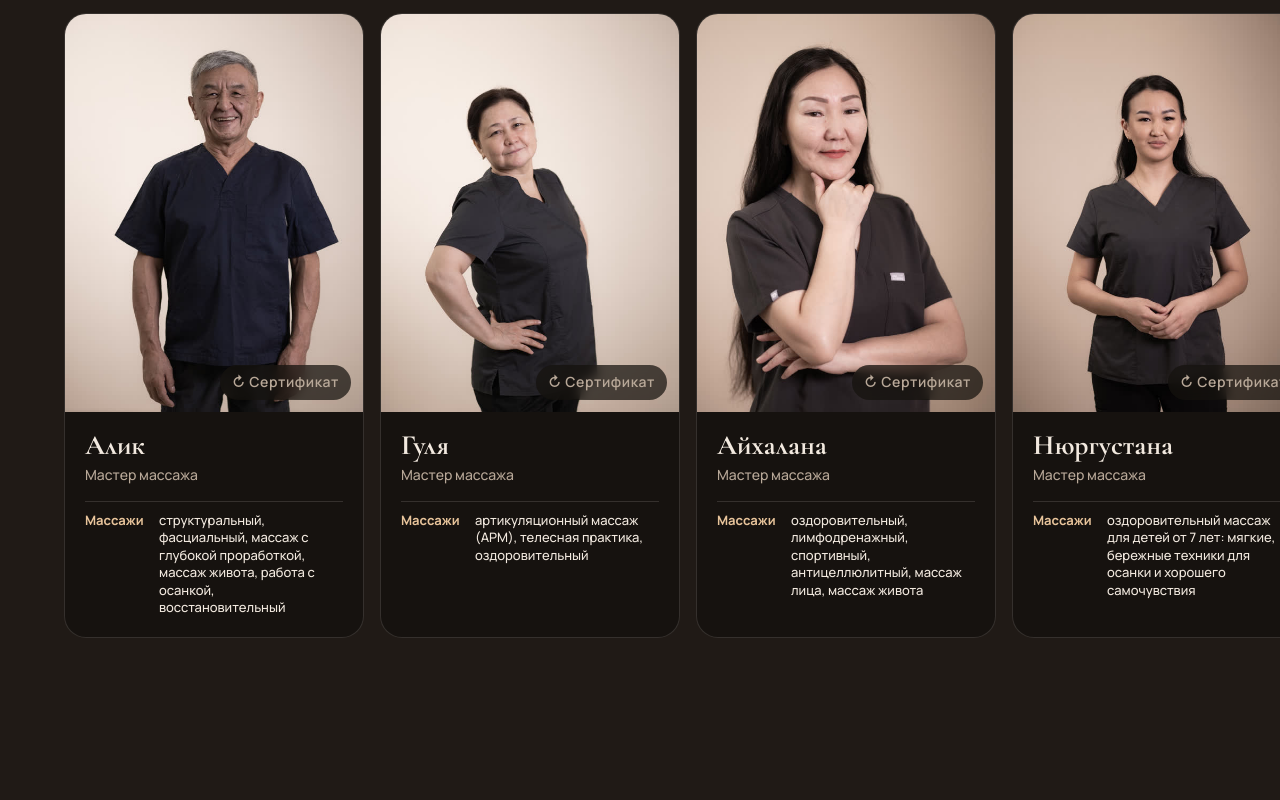
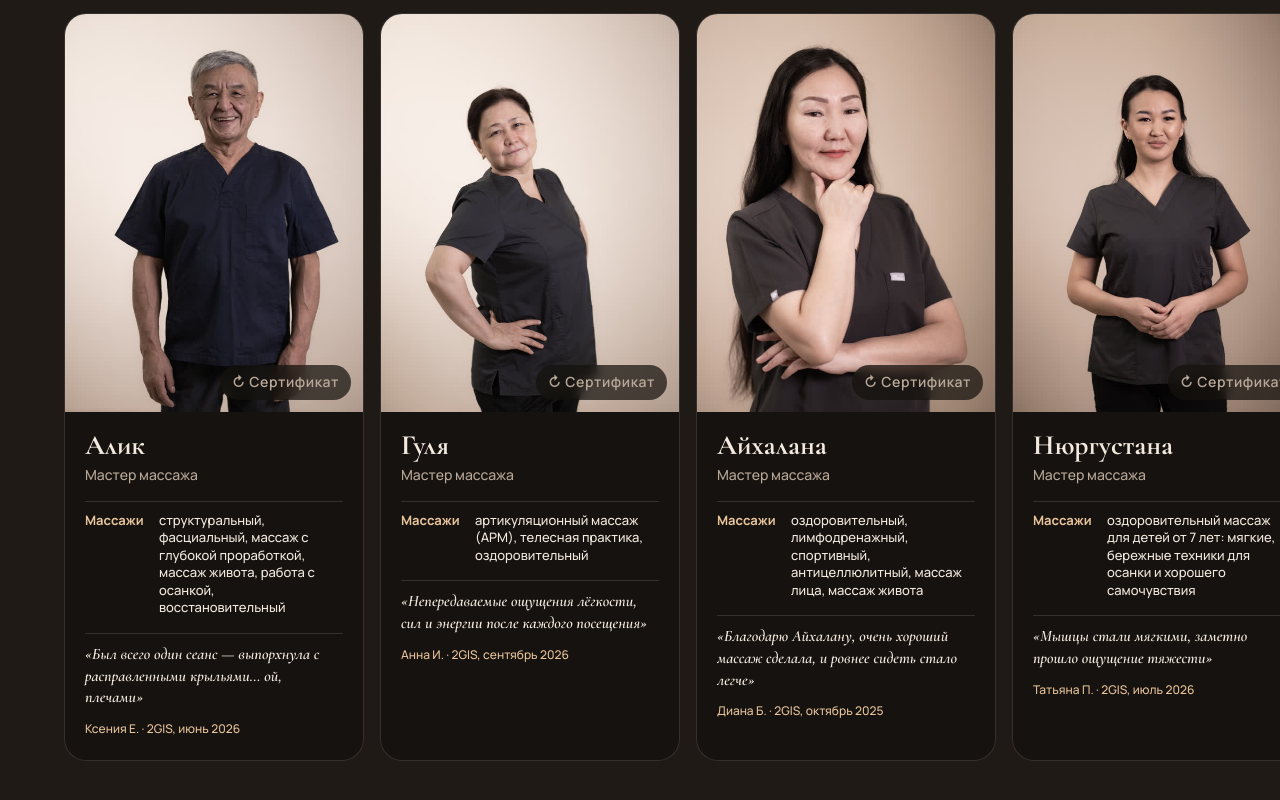
Before and after one commit to zhakypovpulse-byte/massageyakutsk, a plain HTML site: page index.html in a window 1280 px wide. Shown: the part 10500-11300 px from the top of the page. Drawn offline with Linux system fonts and the light colour scheme; no server answers; animation ran at ten frames a second.

Commit message:
content: отзыв из 2GIS в карточке каждого мастера

```diff
--- a/index.html
+++ b/index.html
@@ -630,13 +630,13 @@
         <p class="masters__lead" data-i18n="masters_lead">У каждого мастера свой опыт и своя техника. Нажмите на фото, чтобы увидеть сертификат. Скажите в WhatsApp, к кому хотите, и мы подберём время.</p>
       </div>
       <div class="masters__rail">
-        <figure class="master"><button class="master__flip" type="button" aria-pressed="false" aria-label="Алик: показать сертификат"><span class="master__face master__face--front"><img src="img/massazhist-yakutsk-alik-sm.jpg" srcset="img/massazhist-yakutsk-alik-sm.jpg 560w, img/massazhist-yakutsk-alik.jpg 900w" sizes="(max-width: 768px) 70vw, 300px" alt="Алик — массажист в Якутске, салон Массаж.якт" loading="lazy" decoding="async"></span><span class="master__face master__face--back"><!-- [ЗАМЕНИТЬ] <img src="img/cert-....jpg" alt="Сертификат мастера Алик"> --><span class="master__cert-empty">Сертификат<br>скоро здесь</span></span><span class="master__hint" aria-hidden="true"></span></button><figcaption><b>Алик</b><span>Мастер массажа</span><dl class="master__info"><div><dt>Массажи</dt><dd>структуральный, фасциальный, массаж с глубокой проработкой, массаж живота, работа с осанкой, восстановительный</dd></div></dl></figcaption></figure>
-        <figure class="master"><button class="master__flip" type="button" aria-pressed="false" aria-label="Гуля: показать сертификат"><span class="master__face master__face--front"><img src="img/massazhist-yakutsk-gulya-sm.jpg" srcset="img/massazhist-yakutsk-gulya-sm.jpg 560w, img/massazhist-yakutsk-gulya.jpg 900w" sizes="(max-width: 768px) 70vw, 300px" alt="Гуля — массажист в Якутске, салон Массаж.якт" loading="lazy" decoding="async"></span><span class="master__face master__face--back"><!-- [ЗАМЕНИТЬ] <img src="img/cert-....jpg" alt="Сертификат мастера Гуля"> --><span class="master__cert-empty">Сертификат<br>скоро здесь</span></span><span class="master__hint" aria-hidden="true"></span></button><figcaption><b>Гуля</b><span>Мастер массажа</span><dl class="master__info"><div><dt>Массажи</dt><dd>артикуляционный массаж (АРМ), телесная практика, оздоровительный</dd></div></dl></figcaption></figure>
-        <figure class="master"><button class="master__flip" type="button" aria-pressed="false" aria-label="Айхалана: показать сертификат"><span class="master__face master__face--front"><img src="img/massazhist-yakutsk-aykhalana-sm.jpg" srcset="img/massazhist-yakutsk-aykhalana-sm.jpg 560w, img/massazhist-yakutsk-aykhalana.jpg 900w" sizes="(max-width: 768px) 70vw, 300px" alt="Айхалана — массажист в Якутске, салон Массаж.якт" loading="lazy" decoding="async"></span><span class="master__face master__face--back"><img src="img/cert-aykhalana.jpg" alt="Сертификат мастера Айхалана: классический, лимфодренажный, антицеллюлитный и моделирующий массаж, Северная школа массажа, 2021" loading="lazy" decoding="async"></span><span class="master__hint" aria-hidden="true"></span></button><figcaption><b>Айхалана</b><span>Мастер массажа</span><dl class="master__info"><div><dt>Массажи</dt><dd>оздоровительный, лимфодренажный, спортивный, антицеллюлитный, массаж лица, массаж живота</dd></div></dl></figcaption></figure>
-        <figure class="master"><button class="master__flip" type="button" aria-pressed="false" aria-label="Нюргустана: показать сертификат"><span class="master__face master__face--front"><img src="img/massazhist-yakutsk-nyurgustana-sm.jpg" srcset="img/massazhist-yakutsk-nyurgustana-sm.jpg 560w, img/massazhist-yakutsk-nyurgustana.jpg 900w" sizes="(max-width: 768px) 70vw, 300px" alt="Нюргустана — массажист в Якутске, салон Массаж.якт" loading="lazy" decoding="async"></span><span class="master__face master__face--back"><!-- [ЗАМЕНИТЬ] <img src="img/cert-....jpg" alt="Сертификат мастера Нюргустана"> --><span class="master__cert-empty">Сертификат<br>скоро здесь</span></span><span class="master__hint" aria-hidden="true"></span></button><figcaption><b>Нюргустана</b><span>Мастер массажа</span><dl class="master__info"><div><dt>Массажи</dt><dd>оздоровительный массаж для детей от 7 лет: мягкие, бережные техники для осанки и хорошего самочувствия</dd></div></dl></figcaption></figure>
-        <figure class="master"><button class="master__flip" type="button" aria-pressed="false" aria-label="Аял: показать сертификат"><span class="master__face master__face--front"><img src="img/massazhist-yakutsk-ayal-sm.jpg" srcset="img/massazhist-yakutsk-ayal-sm.jpg 560w, img/massazhist-yakutsk-ayal.jpg 900w" sizes="(max-width: 768px) 70vw, 300px" alt="Аял — массажист в Якутске, салон Массаж.якт" loading="lazy" decoding="async"></span><span class="master__face master__face--back"><img src="img/cert-ayal.jpg" alt="Свидетельство мастера Аял: семинар «Трастовые техники — новый подход», 2024" loading="lazy" decoding="async"></span><span class="master__hint" aria-hidden="true"></span></button><figcaption><b>Аял</b><span>Мастер массажа</span><dl class="master__info"><div><dt>Массажи</dt><dd>массаж с глубокой проработкой, спортивный, классический, баночный, лимфодренажный, расслабляющий</dd></div></dl></figcaption></figure>
-        <figure class="master"><button class="master__flip" type="button" aria-pressed="false" aria-label="Алексей: показать сертификат"><span class="master__face master__face--front"><img src="img/massazhist-yakutsk-aleksey-sm.jpg" srcset="img/massazhist-yakutsk-aleksey-sm.jpg 560w, img/massazhist-yakutsk-aleksey.jpg 900w" sizes="(max-width: 768px) 70vw, 300px" alt="Алексей — массажист в Якутске, салон Массаж.якт" loading="lazy" decoding="async"></span><span class="master__face master__face--back"><!-- [ЗАМЕНИТЬ] <img src="img/cert-....jpg" alt="Сертификат мастера Алексей"> --><span class="master__cert-empty">Сертификат<br>скоро здесь</span></span><span class="master__hint" aria-hidden="true"></span></button><figcaption><b>Алексей</b><span>Мастер массажа</span><dl class="master__info"><div><dt>Массажи</dt><dd>лимфодренажный, классический, баночный, спортивный, расслабляющий, оздоровительный</dd></div></dl></figcaption></figure>
-        <figure class="master"><button class="master__flip" type="button" aria-pressed="false" aria-label="Александр: показать сертификат"><span class="master__face master__face--front"><img src="img/massazhist-yakutsk-aleksandr-sm.jpg" srcset="img/massazhist-yakutsk-aleksandr-sm.jpg 560w, img/massazhist-yakutsk-aleksandr.jpg 900w" sizes="(max-width: 768px) 70vw, 300px" alt="Александр — массажист в Якутске, салон Массаж.якт" loading="lazy" decoding="async"></span><span class="master__face master__face--back"><img src="img/cert-aleksandr.jpg" alt="Свидетельство мастера Александр: косметик-эстетист по уходу за телом, 320 часов, 2026" loading="lazy" decoding="async"></span><span class="master__hint" aria-hidden="true"></span></button><figcaption><b>Александр</b><span>Мастер массажа</span><dl class="master__info"><div><dt>Массажи</dt><dd>классический, оздоровительный, расслабляющий, спортивный, лимфодренажный, баночный</dd></div></dl></figcaption></figure>
+        <figure class="master"><button class="master__flip" type="button" aria-pressed="false" aria-label="Алик: показать сертификат"><span class="master__face master__face--front"><img src="img/massazhist-yakutsk-alik-sm.jpg" srcset="img/massazhist-yakutsk-alik-sm.jpg 560w, img/massazhist-yakutsk-alik.jpg 900w" sizes="(max-width: 768px) 70vw, 300px" alt="Алик — массажист в Якутске, салон Массаж.якт" loading="lazy" decoding="async"></span><span class="master__face master__face--back"><!-- [ЗАМЕНИТЬ] <img src="img/cert-....jpg" alt="Сертификат мастера Алик"> --><span class="master__cert-empty">Сертификат<br>скоро здесь</span></span><span class="master__hint" aria-hidden="true"></span></button><figcaption><b>Алик</b><span>Мастер массажа</span><dl class="master__info"><div><dt>Массажи</dt><dd>структуральный, фасциальный, массаж с глубокой проработкой, массаж живота, работа с осанкой, восстановительный</dd></div></dl><blockquote class="master__quote"><p>«Был всего один сеанс — выпорхнула с расправленными крыльями… ой, плечами»</p><cite>Ксения Е. · 2GIS, июнь 2026</cite></blockquote></figcaption></figure>
+        <figure class="master"><button class="master__flip" type="button" aria-pressed="false" aria-label="Гуля: показать сертификат"><span class="master__face master__face--front"><img src="img/massazhist-yakutsk-gulya-sm.jpg" srcset="img/massazhist-yakutsk-gulya-sm.jpg 560w, img/massazhist-yakutsk-gulya.jpg 900w" sizes="(max-width: 768px) 70vw, 300px" alt="Гуля — массажист в Якутске, салон Массаж.якт" loading="lazy" decoding="async"></span><span class="master__face master__face--back"><!-- [ЗАМЕНИТЬ] <img src="img/cert-....jpg" alt="Сертификат мастера Гуля"> --><span class="master__cert-empty">Сертификат<br>скоро здесь</span></span><span class="master__hint" aria-hidden="true"></span></button><figcaption><b>Гуля</b><span>Мастер массажа</span><dl class="master__info"><div><dt>Массажи</dt><dd>артикуляционный массаж (АРМ), телесная практика, оздоровительный</dd></div></dl><blockquote class="master__quote"><p>«Непередаваемые ощущения лёгкости, сил и энергии после каждого посещения»</p><cite>Анна И. · 2GIS, сентябрь 2026</cite></blockquote></figcaption></figure>
+        <figure class="master"><button class="master__flip" type="button" aria-pressed="false" aria-label="Айхалана: показать сертификат"><span class="master__face master__face--front"><img src="img/massazhist-yakutsk-aykhalana-sm.jpg" srcset="img/massazhist-yakutsk-aykhalana-sm.jpg 560w, img/massazhist-yakutsk-aykhalana.jpg 900w" sizes="(max-width: 768px) 70vw, 300px" alt="Айхалана — массажист в Якутске, салон Массаж.якт" loading="lazy" decoding="async"></span><span class="master__face master__face--back"><img src="img/cert-aykhalana.jpg" alt="Сертификат мастера Айхалана: классический, лимфодренажный, антицеллюлитный и моделирующий массаж, Северная школа массажа, 2021" loading="lazy" decoding="async"></span><span class="master__hint" aria-hidden="true"></span></button><figcaption><b>Айхалана</b><span>Мастер массажа</span><dl class="master__info"><div><dt>Массажи</dt><dd>оздоровительный, лимфодренажный, спортивный, антицеллюлитный, массаж лица, массаж живота</dd></div></dl><blockquote class="master__quote"><p>«Благодарю Айхалану, очень хороший массаж сделала, и ровнее сидеть стало легче»</p><cite>Диана Б. · 2GIS, октябрь 2025</cite></blockquote></figcaption></figure>
+        <figure class="master"><button class="master__flip" type="button" aria-pressed="false" aria-label="Нюргустана: показать сертификат"><span class="master__face master__face--front"><img src="img/massazhist-yakutsk-nyurgustana-sm.jpg" srcset="img/massazhist-yakutsk-nyurgustana-sm.jpg 560w, img/massazhist-yakutsk-nyurgustana.jpg 900w" sizes="(max-width: 768px) 70vw, 300px" alt="Нюргустана — массажист в Якутске, салон Массаж.якт" loading="lazy" decoding="async"></span><span class="master__face master__face--back"><!-- [ЗАМЕНИТЬ] <img src="img/cert-....jpg" alt="Сертификат мастера Нюргустана"> --><span class="master__cert-empty">Сертификат<br>скоро здесь</span></span><span class="master__hint" aria-hidden="true"></span></button><figcaption><b>Нюргустана</b><span>Мастер массажа</span><dl class="master__info"><div><dt>Массажи</dt><dd>оздоровительный массаж для детей от 7 лет: мягкие, бережные техники для осанки и хорошего самочувствия</dd></div></dl><blockquote class="master__quote"><p>«Мышцы стали мягкими, заметно прошло ощущение тяжести»</p><cite>Татьяна П. · 2GIS, июль 2026</cite></blockquote></figcaption></figure>
+        <figure class="master"><button class="master__flip" type="button" aria-pressed="false" aria-label="Аял: показать сертификат"><span class="master__face master__face--front"><img src="img/massazhist-yakutsk-ayal-sm.jpg" srcset="img/massazhist-yakutsk-ayal-sm.jpg 560w, img/massazhist-yakutsk-ayal.jpg 900w" sizes="(max-width: 768px) 70vw, 300px" alt="Аял — массажист в Якутске, салон Массаж.якт" loading="lazy" decoding="async"></span><span class="master__face master__face--back"><img src="img/cert-ayal.jpg" alt="Свидетельство мастера Аял: семинар «Трастовые техники — новый подход», 2024" loading="lazy" decoding="async"></span><span class="master__hint" aria-hidden="true"></span></button><figcaption><b>Аял</b><span>Мастер массажа</span><dl class="master__info"><div><dt>Массажи</dt><dd>массаж с глубокой проработкой, спортивный, классический, баночный, лимфодренажный, расслабляющий</dd></div></dl><blockquote class="master__quote"><p>«Внимательный, чуткий, мастер своего дела!»</p><cite>Туяра И. · 2GIS, январь 2026</cite></blockquote></figcaption></figure>
+        <figure class="master"><button class="master__flip" type="button" aria-pressed="false" aria-label="Алексей: показать сертификат"><span class="master__face master__face--front"><img src="img/massazhist-yakutsk-aleksey-sm.jpg" srcset="img/massazhist-yakutsk-aleksey-sm.jpg 560w, img/massazhist-yakutsk-aleksey.jpg 900w" sizes="(max-width: 768px) 70vw, 300px" alt="Алексей — массажист в Якутске, салон Массаж.якт" loading="lazy" decoding="async"></span><span class="master__face master__face--back"><!-- [ЗАМЕНИТЬ] <img src="img/cert-....jpg" alt="Сертификат мастера Алексей"> --><span class="master__cert-empty">Сертификат<br>скоро здесь</span></span><span class="master__hint" aria-hidden="true"></span></button><figcaption><b>Алексей</b><span>Мастер массажа</span><dl class="master__info"><div><dt>Массажи</dt><dd>лимфодренажный, классический, баночный, спортивный, расслабляющий, оздоровительный</dd></div></dl><blockquote class="master__quote"><p>«Массаж бомбезный. Как будто снова родилась»</p><cite>Татьяна С. · 2GIS, октябрь 2025</cite></blockquote></figcaption></figure>
+        <figure class="master"><button class="master__flip" type="button" aria-pressed="false" aria-label="Александр: показать сертификат"><span class="master__face master__face--front"><img src="img/massazhist-yakutsk-aleksandr-sm.jpg" srcset="img/massazhist-yakutsk-aleksandr-sm.jpg 560w, img/massazhist-yakutsk-aleksandr.jpg 900w" sizes="(max-width: 768px) 70vw, 300px" alt="Александр — массажист в Якутске, салон Массаж.якт" loading="lazy" decoding="async"></span><span class="master__face master__face--back"><img src="img/cert-aleksandr.jpg" alt="Свидетельство мастера Александр: косметик-эстетист по уходу за телом, 320 часов, 2026" loading="lazy" decoding="async"></span><span class="master__hint" aria-hidden="true"></span></button><figcaption><b>Александр</b><span>Мастер массажа</span><dl class="master__info"><div><dt>Массажи</dt><dd>классический, оздоровительный, расслабляющий, спортивный, лимфодренажный, баночный</dd></div></dl><blockquote class="master__quote"><p>«Очень чуткий подход: мастер нашёл все зажатые точки и бережно проработал их»</p><cite>Александра А. · 2GIS, сентябрь 2026</cite></blockquote></figcaption></figure>
         <figure class="master"><button class="master__flip" type="button" aria-pressed="false" aria-label="Ислам: показать сертификат"><span class="master__face master__face--front"><img src="img/massazhist-yakutsk-islam-sm.jpg" srcset="img/massazhist-yakutsk-islam-sm.jpg 560w, img/massazhist-yakutsk-islam.jpg 900w" sizes="(max-width: 768px) 70vw, 300px" alt="Ислам — мастер массажа, салон Массаж.якт в Якутске" loading="lazy" decoding="async"></span><span class="master__face master__face--back"><!-- [ЗАМЕНИТЬ] <img src="img/cert-....jpg" alt="Сертификат мастера Ислам"> --><span class="master__cert-empty">Сертификат<br>скоро здесь</span></span><span class="master__hint" aria-hidden="true"></span></button><figcaption><b>Ислам</b><span>Мастер массажа</span><dl class="master__info"><div><dt>Массажи</dt><dd>телесная практика, массаж с глубокой проработкой, расслабляющий, лимфодренажный, классический, спортивный, баночный</dd></div></dl></figcaption></figure>
       </div>
     </section>
--- a/style.css
+++ b/style.css
@@ -323,6 +323,9 @@
 .master__info div { display: flex; gap: 8px; font-size: 13px; line-height: 1.35; }
 .master__info dt { color: var(--honey); font-weight: 700; min-width: 66px; }
 .master__info dd { margin: 0; color: var(--linen); }
+.master__quote { margin: 12px 0 0; padding-top: 10px; border-top: 1px solid var(--line); }
+.master__quote p { font: italic 500 16px/1.35 var(--serif); color: var(--linen); margin: 0 0 6px; }
+.master__quote cite { font-style: normal; color: var(--honey); font-size: 12px; }
 .master figcaption { padding: 18px 20px 20px; display: flex; flex-direction: column; gap: 4px; }
 .master b { font: 700 28px/1.1 var(--serif); }
 .master span { color: var(--sand); font-size: 14px; }
```
